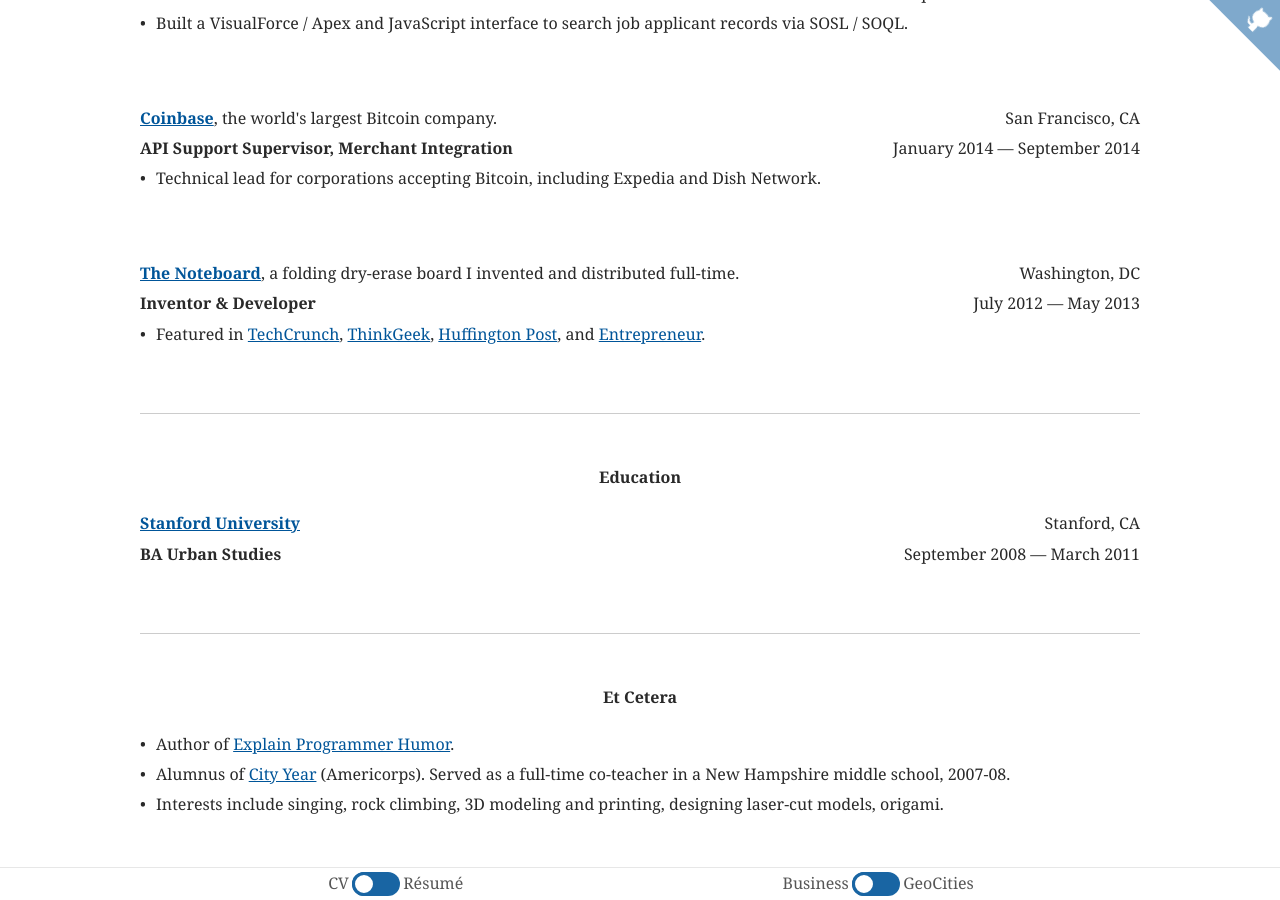
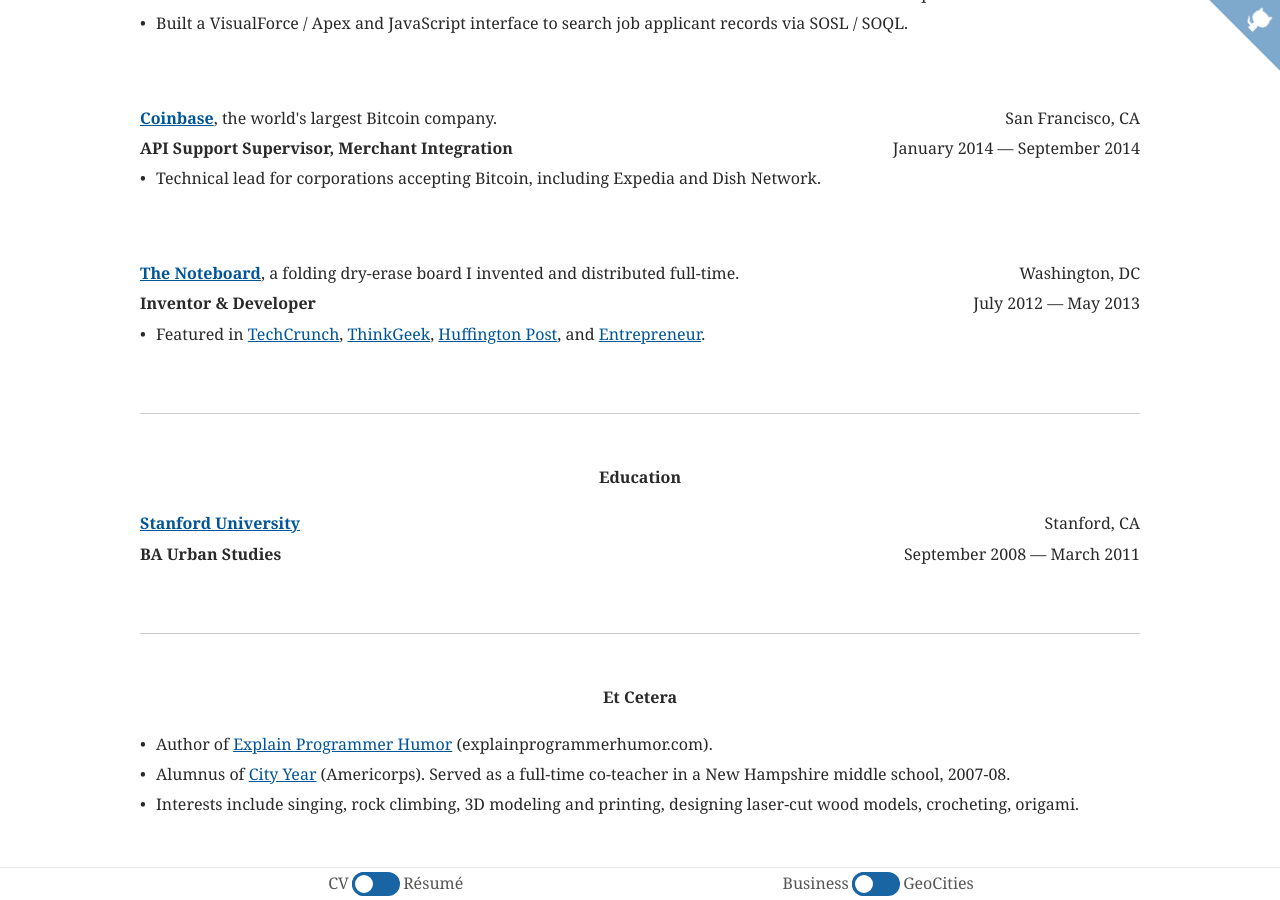
Before and after one commit to RobertAKARobin/robertakarobin.github.io, a Jekyll site: the page built from index.html, in a window 1280 px wide and 900 px high, scrolled down 2365 px. Built offline with Jekyll 4.4.1, drawn with Linux system fonts in a browser that asks for light colours.

Commit message:
etc links

```diff
--- a/index.html
+++ b/index.html
@@ -338,8 +338,8 @@
 	<h2>Et Cetera</h2>
 
 	<ul>
-		<li>Author of <a href="https://explainprogrammerhumor.com">Explain Programmer Humor</a>.</li>
+		<li>Author of <a href="https://explainprogrammerhumor.com">Explain Programmer Humor</a> (explainprogrammerhumor.com).</li>
 		<li data-if-content="cv">Alumnus of <a href="https://cityyear.org">City Year</a> (Americorps). Served as a full-time co-teacher in a New Hampshire middle school, 2007-08.</li>
-		<li data-if-content="cv">Interests include singing, rock climbing, 3D modeling and printing, designing laser-cut models, origami.</li>
+		<li data-if-content="cv">Interests include singing, rock climbing, 3D modeling and printing, designing laser-cut wood models, crocheting, origami.</li>
 	</ul>
 </section>
```
